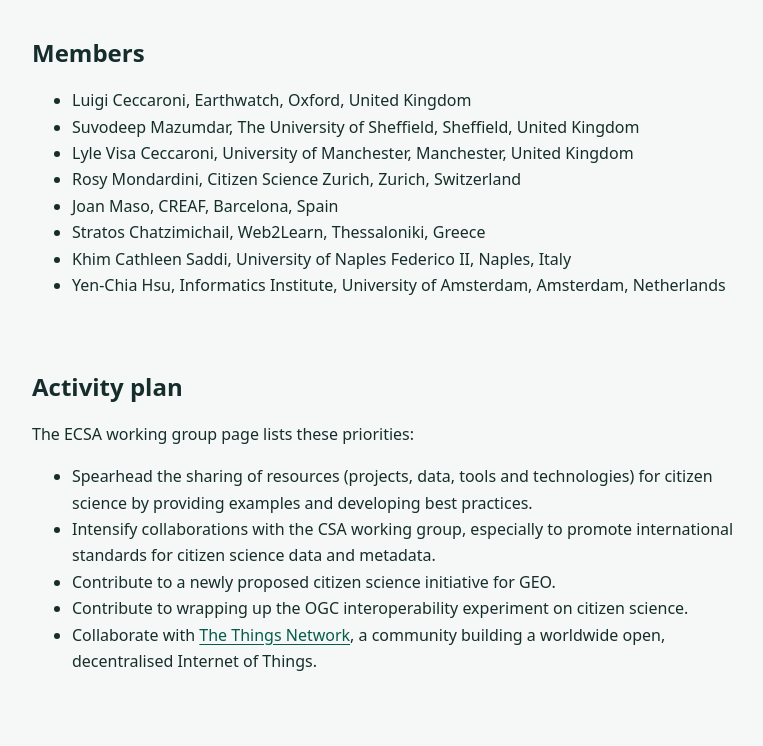
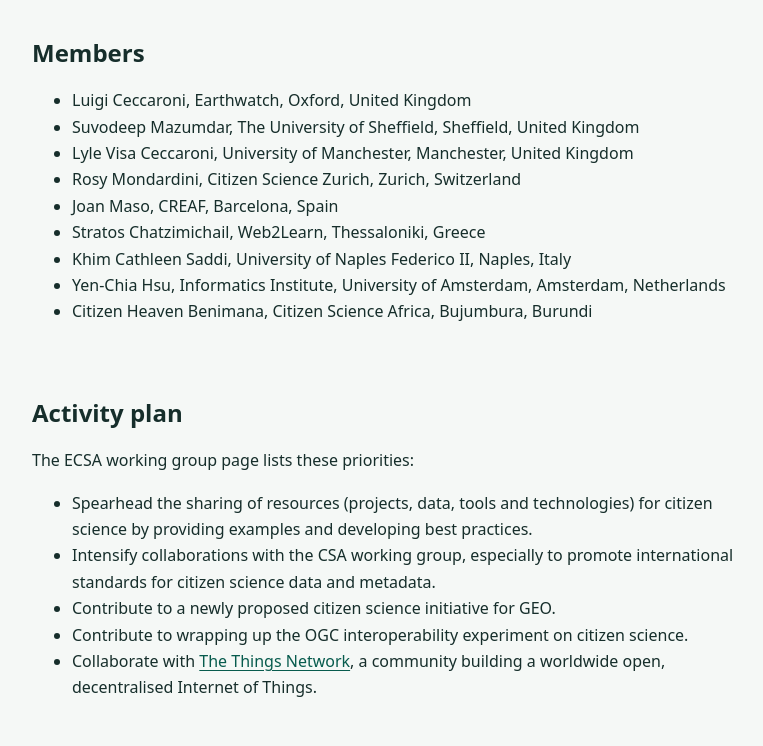
Before and after one commit to citizen-science-europe/citizen-science-europe.github.io, a plain HTML site: page about.html in a window 1280 px wide. Shown: the part 1277-2023 px from the top of the page, without its empty margins (80-843 px from the left). Drawn offline with Linux system fonts and the light colour scheme.

Commit message:
Add Citizen Heaven Benimana to member list

```diff
--- a/about.html
+++ b/about.html
@@ -13,7 +13,7 @@
 <section class="hero"><div class="wrap"><p>ECSA Projects, Data, Tools and Technology working group</p><h1>About ECSAtech</h1><p>Practical examples and shared learning about projects, data, tools and technology in citizen science.</p></div></section>
 <section class="wrap" id="ecsa-tech" aria-labelledby="ecsa-tech-title"><h2 id="ecsa-tech-title">About ECSAtech</h2><p>The working group uses practical examples to explore how technology can make citizen science more accessible, collaborative and effective.</p><h3>Other working group activities</h3><ul><li>Community exchange on open-source AI tools</li><li>Review of draft responsible AI principles</li><li>Citizen science data and the European Green Deal data space</li><li>Community review and planning</li></ul><h3>2027 programme at a glance</h3><ul><li>January to March: AI foundations, open-weight models, responsible AI and sensitive data</li><li>April to June: generative AI in practice, the European Green Deal data space and confidential data</li><li>July to September: the EU AI Act, content quality, misinformation and data governance</li><li>October to December: open-source tools, science communication and shared resources</li></ul><p>Topics and formats may change with member input.</p></section>
 <section class="wrap" id="working-group" aria-labelledby="working-group-title"><h2 id="working-group-title">Projects, data, tools and technology working group</h2><p>This working group aims to build a shared understanding of interests in the citizen science data space by examining challenges that citizen science projects face around data, including interoperability, reliability, privacy and intellectual property rights. It works with technical organisations such as the Open Geospatial Consortium and other citizen science associations such as CSA and ACSA.</p><p>Read more on the <a href="https://www.ecsa.ngo/working-groups/projects-data-tools-and-technology/">ECSA working group page</a>.</p></section>
-<section class="wrap" id="members" aria-labelledby="members-title"><h2 id="members-title">Members</h2><ul><li>Luigi Ceccaroni, Earthwatch, Oxford, United Kingdom</li><li>Suvodeep Mazumdar, The University of Sheffield, Sheffield, United Kingdom</li><li>Lyle Visa Ceccaroni, University of Manchester, Manchester, United Kingdom</li><li>Rosy Mondardini, Citizen Science Zurich, Zurich, Switzerland</li><li>Joan Maso, CREAF, Barcelona, Spain</li><li>Stratos Chatzimichail, Web2Learn, Thessaloniki, Greece</li><li>Khim Cathleen Saddi, University of Naples Federico II, Naples, Italy</li><li>Yen-Chia Hsu, Informatics Institute, University of Amsterdam, Amsterdam, Netherlands</li></ul></section>
+<section class="wrap" id="members" aria-labelledby="members-title"><h2 id="members-title">Members</h2><ul><li>Luigi Ceccaroni, Earthwatch, Oxford, United Kingdom</li><li>Suvodeep Mazumdar, The University of Sheffield, Sheffield, United Kingdom</li><li>Lyle Visa Ceccaroni, University of Manchester, Manchester, United Kingdom</li><li>Rosy Mondardini, Citizen Science Zurich, Zurich, Switzerland</li><li>Joan Maso, CREAF, Barcelona, Spain</li><li>Stratos Chatzimichail, Web2Learn, Thessaloniki, Greece</li><li>Khim Cathleen Saddi, University of Naples Federico II, Naples, Italy</li><li>Yen-Chia Hsu, Informatics Institute, University of Amsterdam, Amsterdam, Netherlands</li><li>Citizen Heaven Benimana, Citizen Science Africa, Bujumbura, Burundi</li></ul></section>
 <section class="wrap" id="activity-plan" aria-labelledby="activity-plan-title"><h2 id="activity-plan-title">Activity plan</h2><p>The ECSA working group page lists these priorities:</p><ul><li>Spearhead the sharing of resources (projects, data, tools and technologies) for citizen science by providing examples and developing best practices.</li><li>Intensify collaborations with the CSA working group, especially to promote international standards for citizen science data and metadata.</li><li>Contribute to a newly proposed citizen science initiative for GEO.</li><li>Contribute to wrapping up the OGC interoperability experiment on citizen science.</li><li>Collaborate with <a href="https://www.thethingsnetwork.org/">The Things Network</a>, a community building a worldwide open, decentralised Internet of Things.</li></ul></section>
 <section class="wrap" id="past-achievements" aria-labelledby="past-achievements-title"><h2 id="past-achievements-title">Past achievements</h2><p>The working group has co-organised and attended meetings and events, including a workshop on citizen science standards in June 2018, the OGC Citizen Science Domain Working Group meeting in September 2018, CitSci 2019 and a workshop on improving data standardisation and interoperability in March 2019.</p><p>Its contributions include the Geneva Declaration on Citizen Science Data and Metadata Standards, a proposal for an update of PPRS-Core, input to a proposed GEO initiative on citizen science, an initial demonstrator for a citizen science project explorer and an early connectivity demonstration of DIY instruments with The Things Network.</p></section>
 <section class="wrap" id="get-involved" aria-labelledby="get-involved-title"><h2 id="get-involved-title">How to get involved</h2><p>To join the working group, contact us by email and outline your experience and the activities that interest you.</p><ul><li><a href="mailto:lceccaroni@earthwatch.org.uk">Luigi Ceccaroni</a></li><li><a href="mailto:s.mazumdar@sheffield.ac.uk">Suvodeep Mazumdar</a></li></ul></section>
```
